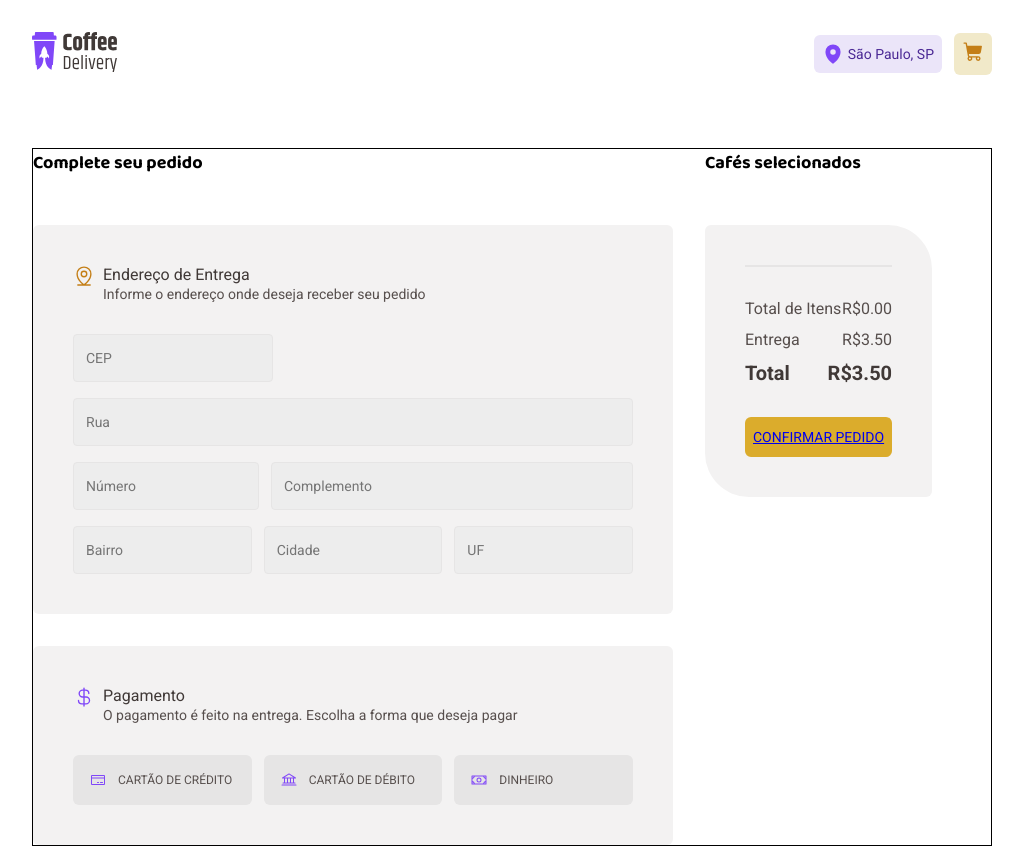
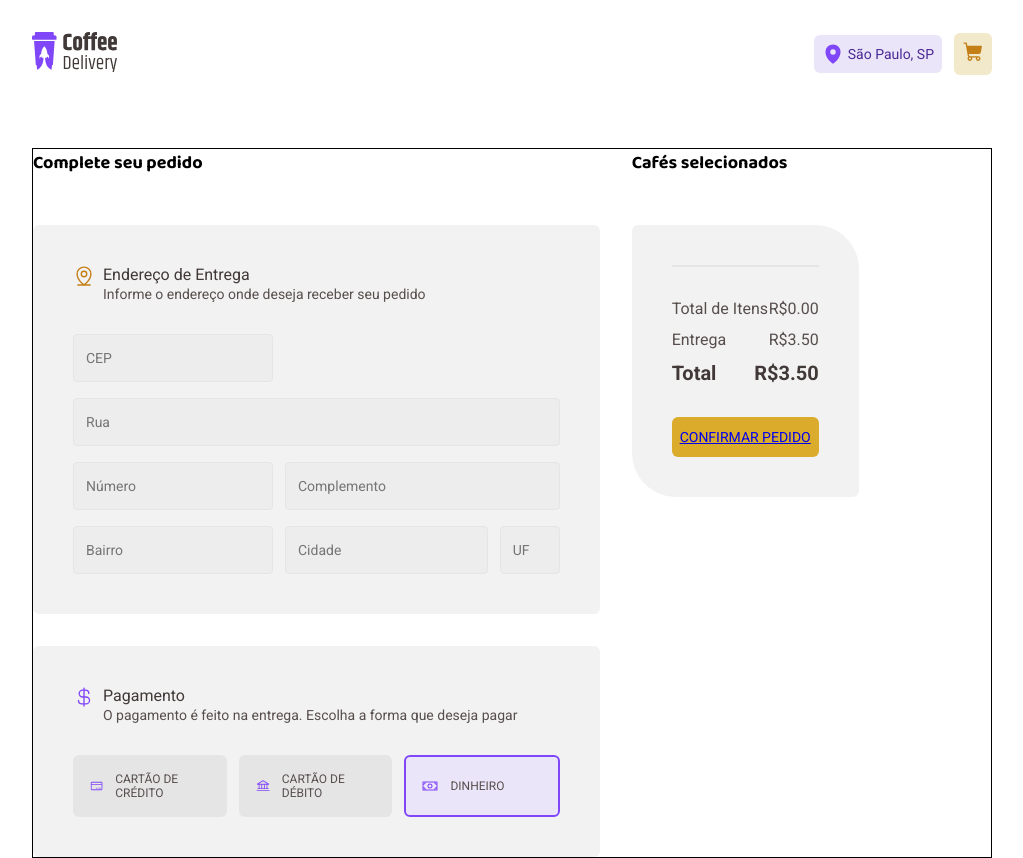
Before and after one commit to PabloRafael-coder/coffee-delivery, a React (Vite) app: page /carrinho in a window 1280 px wide. Shown: the whole page, without its empty margins (128-1151 px from the left). Built offline with nearby package versions, Linux system fonts and the light colour scheme.

Commit message:
feat: Adicionar orders para o componente Order. refactor: Refatorar os componentes

```diff
--- /dev/null
+++ b/src/pages/Cart/components/Form/TextInput/index.tsx
@@ -0,0 +1,24 @@
+import {
+  forwardRef,
+  type HTMLAttributes,
+  type InputHTMLAttributes,
+} from 'react';
+import { Container } from './styles';
+import type { FieldError } from 'react-hook-form';
+
+interface Props extends InputHTMLAttributes<HTMLInputElement> {
+  error?: FieldError;
+  containerPropsStyle?: HTMLAttributes<HTMLDivElement>;
+}
+
+export const TextInput = forwardRef<HTMLInputElement, Props>(function TextInput(
+  { placeholder, containerPropsStyle, error, ...rest },
+  ref,
+) {
+  return (
+    <Container {...containerPropsStyle}>
+      <input type="text" {...rest} ref={ref} placeholder={placeholder} />
+      <span>{error?.message}</span>
+    </Container>
+  );
+});
--- /dev/null
+++ b/src/pages/Cart/components/Form/TextInput/styles.ts
@@ -0,0 +1,22 @@
+import styled from 'styled-components';
+
+export const Container = styled.div`
+  display: flex;
+  flex-direction: column;
+
+  input {
+    background: ${(props) => props.theme['--base-input']};
+    color: ${(props) => props.theme['--base-label']};
+    height: 3rem;
+    padding: 0.75rem;
+    border: 1px solid ${(props) => props.theme['--base-button']};
+    border-radius: 0.25rem;
+    font-size: var(--fs-text-s);
+    outline: none;
+  }
+
+  span {
+    color: red;
+    font-size: 0.875rem;
+  }
+`;
--- a/src/pages/Cart/index.tsx
+++ b/src/pages/Cart/index.tsx
@@ -27,49 +27,48 @@ import {
   ItemContent,
   ItemDetails,
   RemoveItemButton,
-  InputZipCode,
-  InputContainer,
-  InputStreet,
-  InputComplementContainer,
-  InputNumber,
-  InputComplement,
-  InputNeighborhood,
-  InputCity,
-  InputUF,
   PaymentOptions,
+  AddressForm,
 } from './styles';
 
-import { Radio } from './components/Radio';
+import { Radio } from './components/Form/Radio';
 import { useContext } from 'react';
 import { CoffeeContext } from '../../contexts/CoffeeContext';
 import { CoffeQuantity } from '../../components/CoffeeQuantity';
 import { coffees } from '../../../data.json';
-
-interface FormInputs {
-  city: string;
-  complement: string;
-  neighborhood: string;
-  number: number;
-  street: string;
-  uf: string;
-  zipCode: string;
-  pagamentMethod: 'credit' | 'debit' | 'cash';
-}
+import { TextInput } from './components/Form/TextInput';
+import { Item } from '../../reducers/cart/reducer';
 
 const newOrderFormValidationSchema = zod.object({
-  city: zod.string().min(1, 'informe o nome da sua cidade'),
-  complement: zod.string().min(1),
-  neighborhood: zod.string().min(1),
-  number: zod.number().min(1),
-  street: zod.string().min(1),
-  uf: zod.string().min(1).max(2),
-  zipCode: zod.string().min(8).max(9),
-  pagamentMethod: zod.string(),
+  city: zod.string().min(1, 'informe a cidade'),
+  complement: zod.string().min(1, 'informe o complemento'),
+  neighborhood: zod.string().min(1, 'informe o bairro'),
+  number: zod.number().min(1, 'informe o número da casa'),
+  street: zod.string().min(1, 'informe a rua'),
+  uf: zod.string().min(1, 'informe a UF').max(2),
+  zipCode: zod.string().min(8, 'Informe o CEP').max(9),
+  pagamentMethod: zod.enum(['credit', 'debit', 'cash']),
 });
 
+export type NewOrderFormData = zod.infer<typeof newOrderFormValidationSchema>;
+
 export function Cart() {
-  const { register, handleSubmit, watch } = useForm<FormInputs>({
+  const {
+    register,
+    handleSubmit,
+    watch,
+    formState: { errors },
+  } = useForm<NewOrderFormData>({
     resolver: zodResolver(newOrderFormValidationSchema),
+    defaultValues: {
+      city: '',
+      complement: '',
+      neighborhood: '',
+      street: '',
+      uf: '',
+      zipCode: '',
+      pagamentMethod: 'cash',
+    },
   });
 
   const isPaymentMethod = watch('pagamentMethod');
@@ -79,6 +78,7 @@ export function Cart() {
     increaseQuantityItemInCart,
     decreaseQuantityItemInCart,
     removeCoffeeCart,
+    newOrderData,
   } = useContext(CoffeeContext);
 
   const cartInCoffee = cart.map((item) => {
@@ -94,7 +94,7 @@ export function Cart() {
     };
   });
 
-  const totalValueInCart = cart.reduce((acumulador, valorAtual) => {
+  const totalValueInCart = cartInCoffee.reduce((acumulador, valorAtual) => {
     return acumulador + valorAtual.quantity * valorAtual.price;
   }, 0);
 
@@ -102,20 +102,20 @@ export function Cart() {
 
   const orderTotal = delivery + totalValueInCart;
 
-  function handleIncreaseCoffeeQuantity(itemId: number) {
+  function handleIncreaseCoffeeQuantity(itemId: Item['id']) {
     increaseQuantityItemInCart(itemId);
   }
 
-  function handleDecreaseCoffeeQuantity(itemId: number) {
+  function handleDecreaseCoffeeQuantity(itemId: Item['id']) {
     decreaseQuantityItemInCart(itemId);
   }
 
-  function handleRemoveCoffeeCart(itemId: number) {
+  function handleRemoveCoffeeCart(itemId: Item['id']) {
     removeCoffeeCart(itemId);
   }
 
-  const handleOrderCheckout: SubmitHandler<FormInputs> = (data) => {
-    console.log(data);
+  const handleOrderCheckout: SubmitHandler<NewOrderFormData> = (data) => {
+    newOrderData(data);
   };
 
   return (
@@ -131,43 +131,50 @@ export function Cart() {
             </AddressDetails>
           </div>
           <form id="order" onSubmit={handleSubmit(handleOrderCheckout)}>
-            <InputContainer>
-              <InputZipCode
+            <AddressForm>
+              <TextInput
+                placeholder="CEP"
+                error={errors.zipCode}
                 {...register('zipCode')}
-                type="text"
-                placeholder="CEP"
+                containerPropsStyle={{ style: { gridArea: 'zipCode' } }}
               />
-              <InputStreet
+              <TextInput
+                placeholder="Rua"
+                error={errors.street}
                 {...register('street')}
-                type="text"
-                placeholder="Rua"
+                containerPropsStyle={{ style: { gridArea: 'street' } }}
               />
-              <InputComplementContainer>
-                <InputNumber
-                  {...register('number', { valueAsNumber: true })}
-                  type="text"
-                  placeholder="Número"
-                />
-                <InputComplement
-                  {...register('complement')}
-                  type="text"
-                  placeholder="Complemento"
-                />
-              </InputComplementContainer>
-              <div>
-                <InputNeighborhood
-                  {...register('neighborhood')}
-                  type="text"
-                  placeholder="Bairro"
-                />
-                <InputCity
-                  {...register('city')}
-                  type="text"
-                  placeholder="Cidade"
-                />
-                <InputUF {...register('uf')} type="text" placeholder="UF" />
-              </div>
-            </InputContainer>
+              <TextInput
+                placeholder="Complemento"
+                error={errors.complement}
+                {...register('complement')}
+                containerPropsStyle={{ style: { gridArea: 'complement' } }}
+              />
+              <TextInput
+                placeholder="Cidade"
+                error={errors.city}
+                {...register('city')}
+                containerPropsStyle={{ style: { gridArea: 'city' } }}
+              />
+              <TextInput
+                placeholder="Bairro"
+                error={errors.neighborhood}
+                {...register('neighborhood')}
+                containerPropsStyle={{ style: { gridArea: 'neighborhood' } }}
+              />
+              <TextInput
+                placeholder="Número"
+                error={errors.number}
+                {...register('number', { valueAsNumber: true })}
+                containerPropsStyle={{ style: { gridArea: 'number' } }}
+              />
+              <TextInput
+                placeholder="UF"
+                error={errors.uf}
+                {...register('uf')}
+                containerPropsStyle={{ style: { gridArea: 'uf' } }}
+              />
+            </AddressForm>
           </form>
         </FormContainer>
         <PayMethodContainer>
--- a/src/pages/Cart/styles.ts
+++ b/src/pages/Cart/styles.ts
@@ -67,6 +67,18 @@ const StylesBaseDetails = styled.div`
 `;
 
 export const AddressDetails = styled(StylesBaseDetails)``;
+
+export const AddressForm = styled.div`
+  display: grid;
+  grid-template-areas:
+    'zipCode . .'
+    'street street street'
+    'number complement complement'
+    'neighborhood city uf';
+
+  grid-template-columns: 200px 1fr 60px;
+  gap: 16px 12px;
+`;
 
 export const PayDetailsContainer = styled.div`
   display: flex;
@@ -208,58 +220,3 @@ export const RemoveItemButton = styled.button`
     }
   }
 `;
-
-const InputBase = styled.input`
-  background: ${(props) => props.theme['--base-input']};
-  color: ${(props) => props.theme['--base-label']};
-  height: 3rem;
-  padding: 0.75rem;
-  border: 1px solid ${(props) => props.theme['--base-button']};
-  border-radius: 0.25rem;
-  font-size: var(--fs-text-s);
-  outline: none;
-`;
-
-export const InputContainer = styled.div`
-  display: flex;
-  flex-direction: column;
-  gap: 1rem;
-
-  div {
-    display: flex;
-    gap: 0.75rem;
-  }
-`;
-
-export const InputZipCode = styled(InputBase)`
-  max-width: 12.5rem;
-`;
-
-export const InputStreet = styled(InputBase)`
-  width: 100%;
-`;
-
-export const InputComplementContainer = styled.div`
-  display: flex;
-  gap: 0.75rem;
-`;
-
-export const InputNumber = styled(InputBase)`
-  max-width: 12.5rem;
-`;
-
-export const InputComplement = styled(InputBase)`
-  width: 100%;
-`;
-
-export const InputNeighborhood = styled(InputBase)`
-  width: 100%;
-`;
-
-export const InputCity = styled(InputBase)`
-  width: 100%;
-`;
-
-export const InputUF = styled(InputBase)`
-  width: 100%;
-`;
--- a/src/pages/Home/components/Catalog/index.tsx
+++ b/src/pages/Home/components/Catalog/index.tsx
@@ -10,25 +10,23 @@ import { CoffeQuantity } from '../../../../components/CoffeeQuantity';
 import { useContext, useState } from 'react';
 import { CoffeeContext } from '../../../../contexts/CoffeeContext';
 
-export interface Coffee {
+interface Coffee {
+  coffee: {
     id: number;
     type: string;
     title: string;
     text: string;
     price: number;
     image: string;
+  };
 }
 
-interface CatalogProps {
-  coffee: Coffee;
-}
-
-export function Catalog({ coffee }: CatalogProps) {
+export function Catalog({ coffee }: Coffee) {
   const { createNewCoffeeOrder } = useContext(CoffeeContext);
   const [quantity, setQuantity] = useState<number>(1);
 
   function handleCreateNewCoffee() {
-    createNewCoffeeOrder({ coffee, quantity });
+    createNewCoffeeOrder({ id: coffee.id, quantity });
   }
 
   function incrementQuantity() {
--- a/src/pages/Order/index.tsx
+++ b/src/pages/Order/index.tsx
@@ -12,13 +12,24 @@ import {
 
 import illustration from '../../assets/Illustration.svg';
 import { CurrencyDollar, MapPin, Timer } from '@phosphor-icons/react';
+import { useContext } from 'react';
+import { CoffeeContext } from '../../contexts/CoffeeContext';
 
 export function Order() {
+  const { orders } = useContext(CoffeeContext);
+
+  const pagamentMethod = {
+    cash: 'Dinheiro',
+    debit: 'Cartão de dédito',
+    credit: 'Cartão de crédito',
+  };
   return (
     <OrderContainer>
       <h1>Uhu! Pedido confirmado</h1>
       <p>Agora é só aguardar que logo o café chegará até você</p>
-      <OrderDetailsContainer>
+      {orders.map((order) => {
+        return (
+          <OrderDetailsContainer key={order.id}>
             <DeliveryDetails>
               <DeliveryStreet>
                 <BackgroudMapPinContainer>
@@ -26,9 +37,14 @@ export function Order() {
                 </BackgroudMapPinContainer>
                 <div>
                   <p>
-                Entrega em <strong>Rua joão Daniel Martinelli, 102</strong>
+                    Entrega na{' '}
+                    <strong>
+                      {order.street}, {order.number}
+                    </strong>
                   </p>
-              <p>Farrapos - Porto alegre, RS</p>
+                  <p>
+                    {order.neighborhood} - {order.city}, {order.uf}
+                  </p>
                 </div>
               </DeliveryStreet>
               <DeliveryTime>
@@ -49,13 +65,15 @@ export function Order() {
                 <div>
                   <p>Pagamento na entrega</p>
                   <p>
-                <strong>Cartão de crédito</strong>
+                    <strong>{pagamentMethod[order.pagamentMethod]}</strong>
                   </p>
                 </div>
               </PaymentType>
             </DeliveryDetails>
             <img src={illustration} alt="" />
           </OrderDetailsContainer>
+        );
+      })}
     </OrderContainer>
   );
 }
```
Also changed, not shown: src/contexts/CoffeeContext.tsx (+51 -28 lines), src/reducers/cart/actions.ts (+22 -11 lines), src/reducers/cart/reducer.ts (+71 -33 lines), src/pages/Cart/components/Form/Radio/index.tsx (renamed from src/pages/Cart/components/Radio/index.tsx), src/pages/Cart/components/Form/Radio/styles.ts (renamed from src/pages/Cart/components/Radio/styles.ts). Lines whose indentation alone changed are shown as unchanged.
